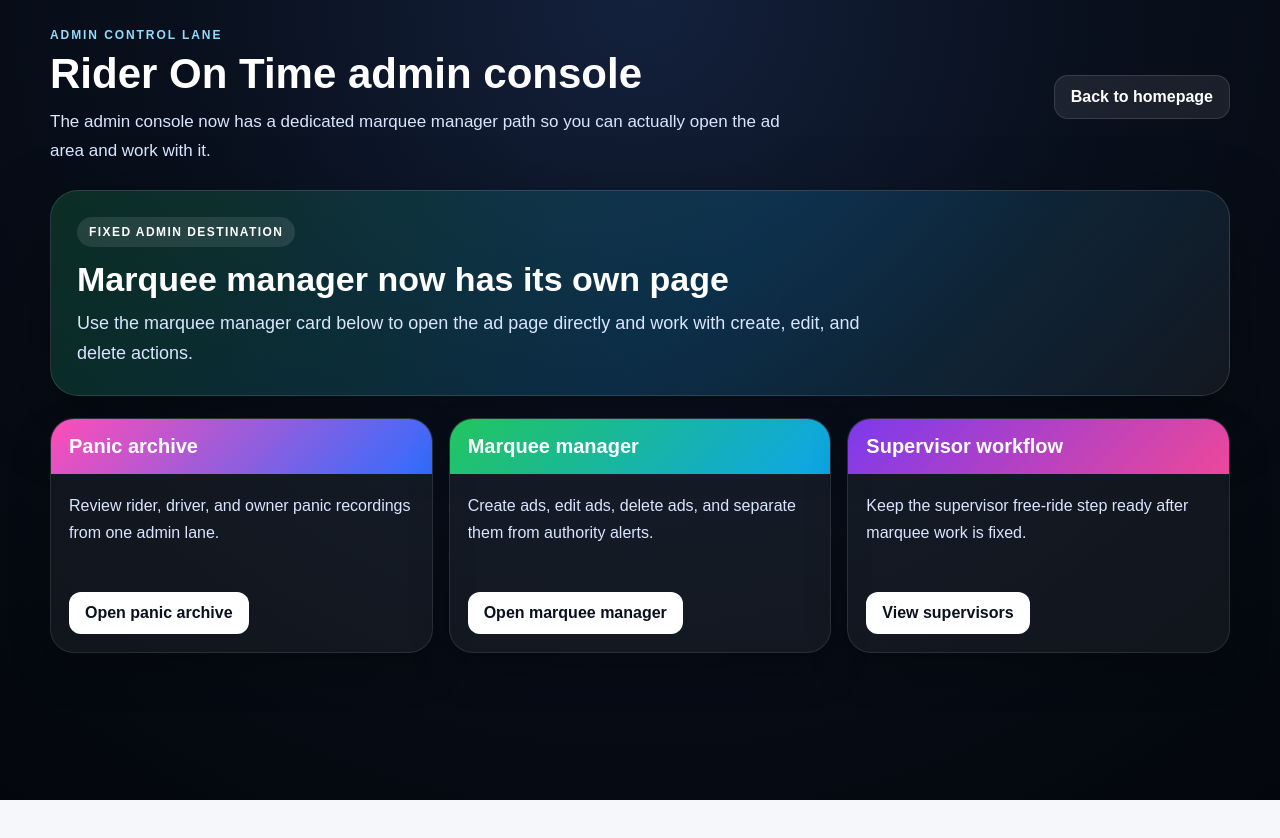
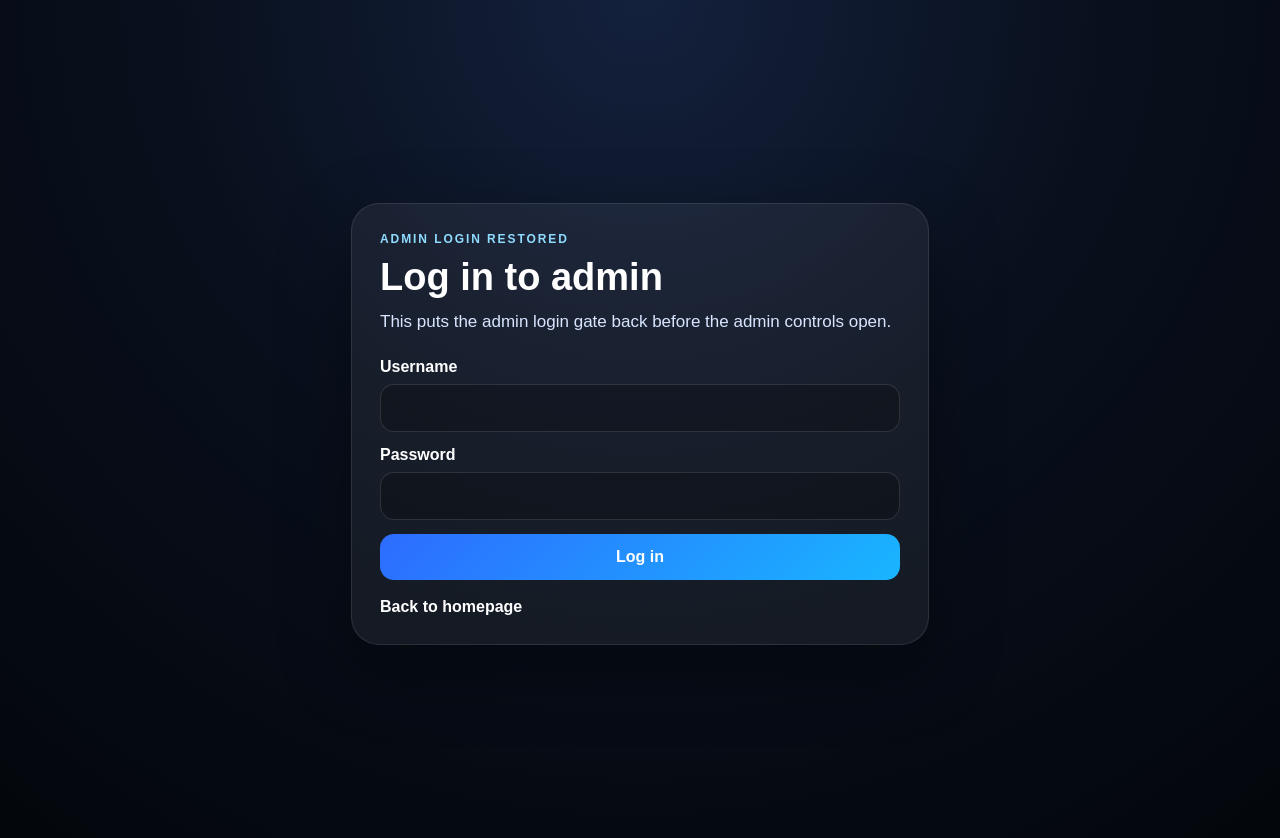
Before and after one commit to Neocryptz369369/ontimetaxipages, a Next.js app: page /admin in a window 1280 px wide. Shown: the top 838 px of the page. Before the commit the page ends 800 px from the top, so only its background shows below. Built offline with nearby package versions, Linux system fonts and the light colour scheme.

Commit message:
Restore admin login gate and browser-friendly login form

```diff
--- a/src/app/admin/page.tsx
+++ b/src/app/admin/page.tsx
@@ -1,3 +1,6 @@
+'use client';
+
+import { FormEvent, useState } from "react";
 import Link from "next/link";
 
 const adminCards = [
@@ -25,6 +28,162 @@ const adminCards = [
 ];
 
 export default function AdminPage() {
+  const [username, setUsername] = useState("");
+  const [password, setPassword] = useState("");
+  const [isLoggedIn, setIsLoggedIn] = useState(false);
+  const [error, setError] = useState("");
+
+  function handleLogin(event: FormEvent<HTMLFormElement>) {
+    event.preventDefault();
+
+    if (!username.trim() || !password.trim()) {
+      setError("Enter your username and password first.");
+      return;
+    }
+
+    setError("");
+    setIsLoggedIn(true);
+  }
+
+  if (!isLoggedIn) {
+    return (
+      <main
+        style={{
+          minHeight: "100vh",
+          background: "radial-gradient(circle at top, #14213d 0%, #09101d 44%, #03060b 100%)",
+          color: "#ffffff",
+          fontFamily: "Arial, Helvetica, sans-serif",
+          display: "flex",
+          alignItems: "center",
+          justifyContent: "center",
+          padding: "24px",
+        }}
+      >
+        <div
+          style={{
+            width: "100%",
+            maxWidth: "520px",
+            borderRadius: "28px",
+            padding: "28px",
+            background: "rgba(255,255,255,0.06)",
+            border: "1px solid rgba(255,255,255,0.10)",
+            boxShadow: "0 24px 70px rgba(0,0,0,0.35)",
+          }}
+        >
+          <div
+            style={{
+              fontSize: "12px",
+              fontWeight: 800,
+              letterSpacing: "0.16em",
+              textTransform: "uppercase",
+              color: "#8fdcff",
+              marginBottom: "12px",
+            }}
+          >
+            Admin login restored
+          </div>
+
+          <h1 style={{ margin: "0 0 10px", fontSize: "38px", lineHeight: 1.05 }}>Log in to admin</h1>
+          <p style={{ margin: "0 0 22px", color: "#d9e5ff", lineHeight: 1.7, fontSize: "17px" }}>
+            This puts the admin login gate back before the admin controls open.
+          </p>
+
+          <form onSubmit={handleLogin} autoComplete="on">
+            <div style={{ display: "grid", gap: "14px" }}>
+              <label style={{ display: "grid", gap: "8px", fontWeight: 700 }}>
+                <span>Username</span>
+                <input
+                  type="text"
+                  name="username"
+                  autoComplete="username"
+                  value={username}
+                  onChange={(e) => setUsername(e.target.value)}
+                  style={{
+                    width: "100%",
+                    padding: "14px 16px",
+                    borderRadius: "14px",
+                    border: "1px solid rgba(255,255,255,0.12)",
+                    background: "rgba(0,0,0,0.24)",
+                    color: "#ffffff",
+                    fontSize: "16px",
+                    outline: "none",
+                    boxSizing: "border-box",
+                  }}
+                />
+              </label>
+
+              <label style={{ display: "grid", gap: "8px", fontWeight: 700 }}>
+                <span>Password</span>
+                <input
+                  type="password"
+                  name="password"
+                  autoComplete="current-password"
+                  value={password}
+                  onChange={(e) => setPassword(e.target.value)}
+                  style={{
+                    width: "100%",
+                    padding: "14px 16px",
+                    borderRadius: "14px",
+                    border: "1px solid rgba(255,255,255,0.12)",
+                    background: "rgba(0,0,0,0.24)",
+                    color: "#ffffff",
+                    fontSize: "16px",
+                    outline: "none",
+                    boxSizing: "border-box",
+                  }}
+                />
+              </label>
+
+              {error ? (
+                <div
+                  style={{
+                    borderRadius: "14px",
+                    padding: "12px 14px",
+                    background: "rgba(255,77,184,0.14)",
+                    border: "1px solid rgba(255,77,184,0.28)",
+                    color: "#ffd1f0",
+                    fontWeight: 700,
+                  }}
+                >
+                  {error}
+                </div>
+              ) : null}
+
+              <button
+                type="submit"
+                style={{
+                  border: "none",
+                  cursor: "pointer",
+                  padding: "14px 18px",
+                  borderRadius: "14px",
+                  background: "linear-gradient(135deg,#2d6cff 0%,#19b5ff 100%)",
+                  color: "#ffffff",
+                  fontWeight: 800,
+                  fontSize: "16px",
+                }}
+              >
+                Log in
+              </button>
+            </div>
+          </form>
+
+          <div style={{ marginTop: "18px" }}>
+            <Link
+              href="/"
+              style={{
+                textDecoration: "none",
+                color: "#ffffff",
+                fontWeight: 700,
+              }}
+            >
+              Back to homepage
+            </Link>
+          </div>
+        </div>
+      </main>
+    );
+  }
+
   return (
     <main
       style={{
@@ -60,10 +219,26 @@ export default function AdminPage() {
             </div>
             <h1 style={{ margin: 0, fontSize: "42px", lineHeight: 1.05 }}>Rider On Time admin console</h1>
             <p style={{ margin: "12px 0 0", color: "#d9e5ff", fontSize: "17px", lineHeight: 1.7, maxWidth: "760px" }}>
-              The admin console now has a dedicated marquee manager path so you can actually open the ad area and work with it.
+              The admin login gate is back, and after login you can open the panic archive, marquee manager, and other admin tools.
             </p>
           </div>
 
+          <div style={{ display: "flex", gap: "12px", flexWrap: "wrap" }}>
+            <button
+              type="button"
+              onClick={() => setIsLoggedIn(false)}
+              style={{
+                border: "1px solid rgba(255,255,255,0.12)",
+                cursor: "pointer",
+                color: "#ffffff",
+                background: "rgba(255,255,255,0.08)",
+                padding: "12px 16px",
+                borderRadius: "14px",
+                fontWeight: 800,
+              }}
+            >
+              Log out
+            </button>
             <Link
               href="/"
               style={{
@@ -79,13 +254,14 @@ export default function AdminPage() {
               Back to homepage
             </Link>
           </div>
+        </div>
 
         <section
           style={{
             borderRadius: "28px",
             padding: "26px",
             marginBottom: "22px",
-            background: "linear-gradient(135deg, rgba(34,197,94,0.18) 0%, rgba(14,165,233,0.18) 55%, rgba(255,255,255,0.05) 100%)",
+            background: "linear-gradient(135deg, rgba(45,108,255,0.18) 0%, rgba(25,181,255,0.18) 55%, rgba(255,255,255,0.05) 100%)",
             border: "1px solid rgba(255,255,255,0.12)",
             boxShadow: "0 24px 70px rgba(0,0,0,0.35)",
           }}
@@ -103,11 +279,11 @@ export default function AdminPage() {
               marginBottom: "14px",
             }}
           >
-            Fixed admin destination
+            Login requirement restored
           </div>
-          <h2 style={{ margin: "0 0 10px", fontSize: "34px", lineHeight: 1.08 }}>Marquee manager now has its own page</h2>
+          <h2 style={{ margin: "0 0 10px", fontSize: "34px", lineHeight: 1.08 }}>You now have to log in before entering admin</h2>
           <p style={{ margin: 0, color: "#d9e5ff", fontSize: "18px", lineHeight: 1.7, maxWidth: "820px" }}>
-            Use the marquee manager card below to open the ad page directly and work with create, edit, and delete actions.
+            This puts the admin panel back behind a login screen and keeps the browser-friendly username and password fields in place.
           </p>
         </section>
 
```
Lines whose indentation alone changed are shown as unchanged.
